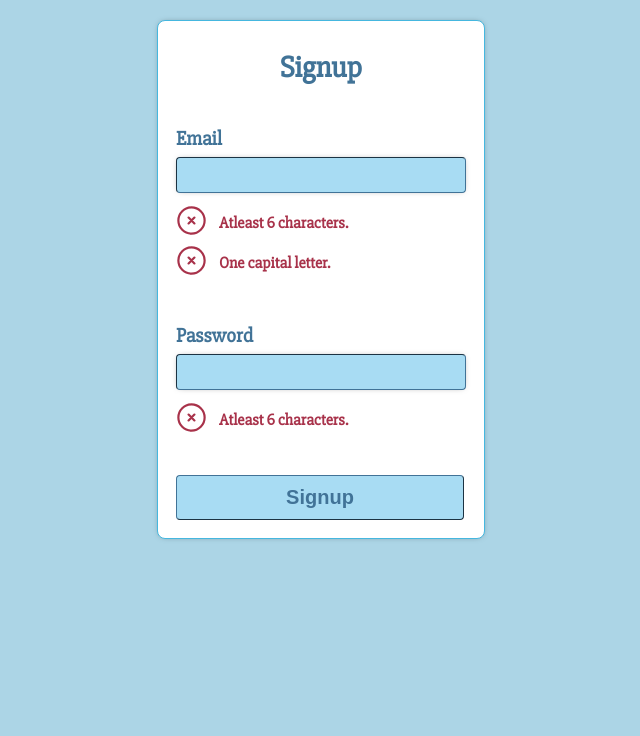
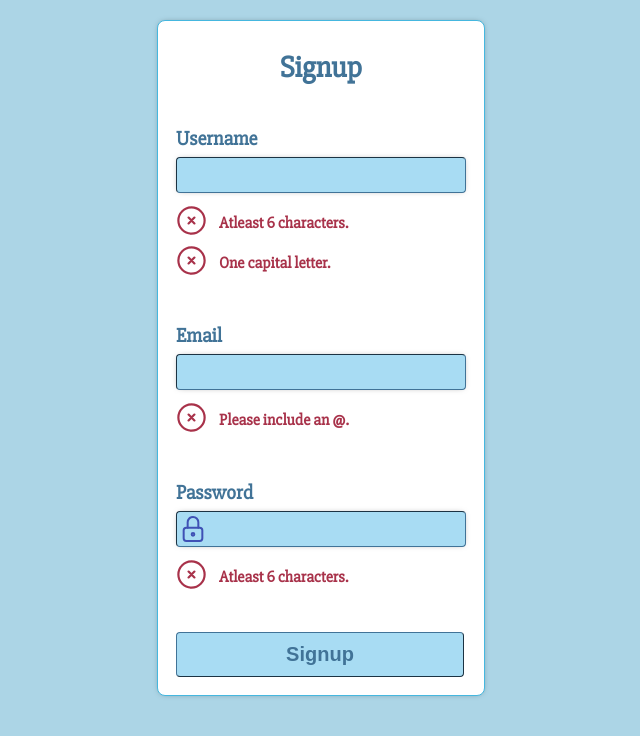
Before and after one commit to NinjaInShade/validation-form, a React (Create React App) app in the folder validatorform/: page / in a window 1280 px wide. Shown: the top 736 px of the page, without its empty margins (319-959 px from the left). Built offline with nearby package versions, Linux system fonts and the light colour scheme.

Commit message:
Added email validator + password show toggle

```diff
--- a/validatorform/src/App.js
+++ b/validatorform/src/App.js
@@ -29,9 +29,10 @@ function App() {
         <ValidatorInput
           lightColour={blueTheme.lightColour}
           darkestColour={blueTheme.darkestColour}
-          label="Email"
+          label="Username"
           validators={["MinLength", "Capital"]}
         />
+        <ValidatorInput lightColour={blueTheme.lightColour} darkestColour={blueTheme.darkestColour} label="Email" validators={["Email"]} />
         <ValidatorInput lightColour={blueTheme.lightColour} darkestColour={blueTheme.darkestColour} label="Password" validators={["MinLength"]} />
       </form>
       <button
--- a/validatorform/src/components/ValidatorInput.css
+++ b/validatorform/src/components/ValidatorInput.css
@@ -1,7 +1,19 @@
 .wrapper {
+  position: relative;
   display: flex;
   flex-direction: column;
   padding: 0px 15px 20px 15px;
+}
+
+.passwordToggle {
+  position: absolute;
+  top: 34%;
+  left: 5%;
+  cursor: pointer;
+}
+
+.passwordPadding {
+  padding-left: 13% !important;
 }
 
 .label {
--- a/validatorform/src/components/ValidatorInput.js
+++ b/validatorform/src/components/ValidatorInput.js
@@ -1,16 +1,26 @@
 import React, { useState } from "react";
 import "./ValidatorInput.css";
+import passwordHidden from "../static/passwordHidden.svg";
+import passwordShown from "../static/passwordShown.svg";
 
 import MinLength from "../validators/MinLength";
 import Capital from "../validators/Capital";
+import Email from "../validators/Email";
 
 export default function ValidatorInput(props) {
   const [inputValue, setInputValue] = useState(null);
+  const [showPassword, setShowPassword] = useState(false);
+
   const [minLengthValid, setMinLengthValid] = useState(false);
   const [capitalValid, setCapitalValid] = useState(false);
+  const [emailValid, setEmailValid] = useState(false);
 
   function inputChangeHandler(e) {
     setInputValue(e.target.value);
+  }
+
+  function passwordToggleHandler(e) {
+    showPassword === false ? setShowPassword(true) : setShowPassword(false);
   }
 
   return (
@@ -19,18 +29,28 @@ export default function ValidatorInput(props) {
         {props.label}
       </p>
       <input
-        type={props.label.toLowerCase() === "password" ? "password" : "text"}
-        className="input"
+        type={props.label.toLowerCase() === "password" ? `${!showPassword && "password"}` : "text"}
+        className={props.label.toLowerCase() === "password" ? "input passwordPadding" : "input"}
         style={{
           borderColor: `${props.darkestColour}`,
           backgroundColor: `${props.lightColour}`,
         }}
         onChange={inputChangeHandler}
       />
+      {/* password hidden */}
+      {props.label.toLowerCase() === "password" && showPassword === false && (
+        <img src={passwordHidden} alt="passwordToggle" className="passwordToggle" onClick={passwordToggleHandler} />
+      )}
+      {/* password shown */}
+      {props.label.toLowerCase() === "password" && showPassword === true && (
+        <img src={passwordShown} alt="passwordToggle" className="passwordToggle" onClick={passwordToggleHandler} />
+      )}
+
       {props.validators.includes("MinLength") && (
         <MinLength setMinLengthValid={setMinLengthValid} inputValue={inputValue} minLength={6} minLengthValid={minLengthValid} />
       )}
       {props.validators.includes("Capital") && <Capital capitalValid={capitalValid} inputValue={inputValue} setCapitalValid={setCapitalValid} />}
+      {props.validators.includes("Email") && <Email inputValue={inputValue} emailValid={emailValid} setEmailValid={setEmailValid} />}
     </div>
   );
 }
--- /dev/null
+++ b/validatorform/src/validators/Email.js
@@ -0,0 +1,34 @@
+import React, { useEffect } from "react";
+import "../components/ValidatorInput.css";
+import circleX from "../static/circleX.svg";
+import circleCheck from "../static/circleCheck.svg";
+
+export default function Email(props) {
+  const errorColour = "#a8324a";
+  const correctColour = "#4CAF50";
+
+  useEffect(() => {
+    if (!props.inputValue) {
+      return;
+    }
+
+    if (props.inputValue.includes("@")) {
+      props.setEmailValid(true);
+    } else {
+      props.setEmailValid(false);
+    }
+  }, [props]);
+
+  return (
+    <React.Fragment>
+      <div className="validatorWrapper">
+        <i className="icon">
+          <img src={props.emailValid ? circleCheck : circleX} alt="" />
+        </i>
+        <p className="validatorText" style={{ color: props.emailValid ? correctColour : errorColour }}>
+          Please include an @.
+        </p>
+      </div>
+    </React.Fragment>
+  );
+}
```
Also changed, not shown: validatorform/src/static/passwordHidden.svg (added), validatorform/src/static/passwordShown.svg (added).
